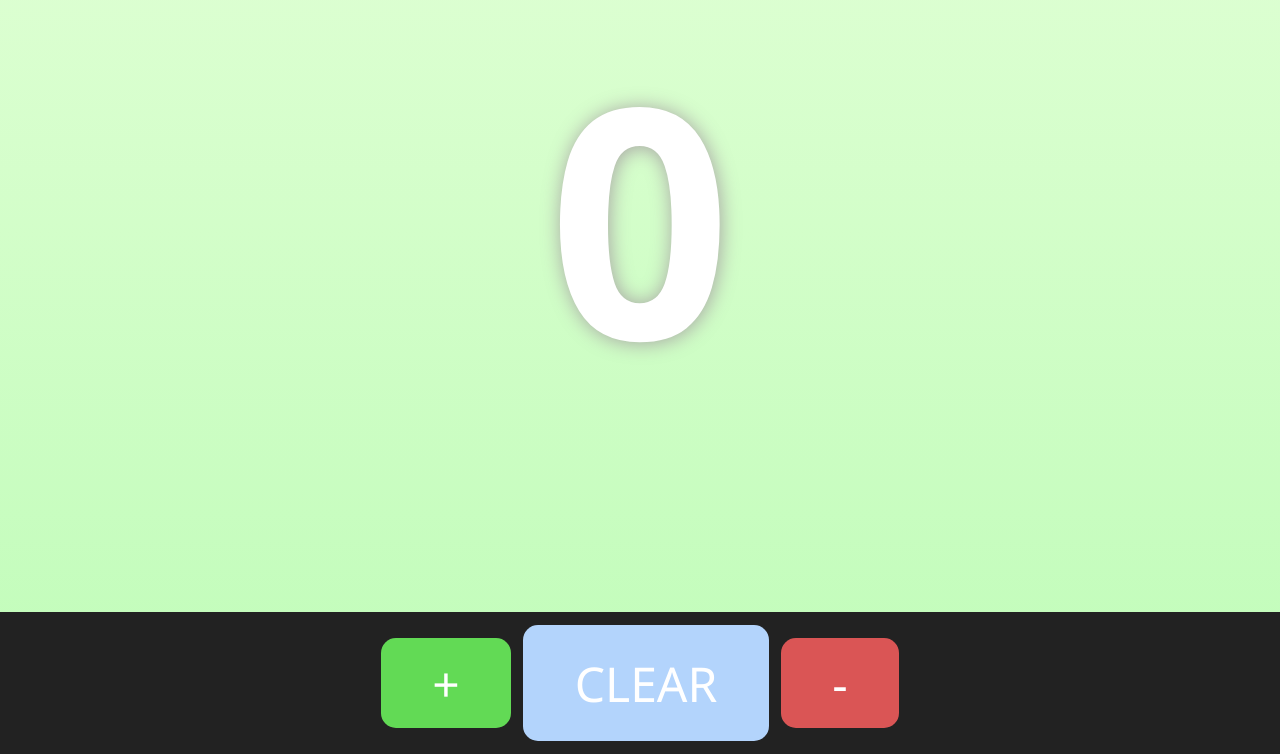
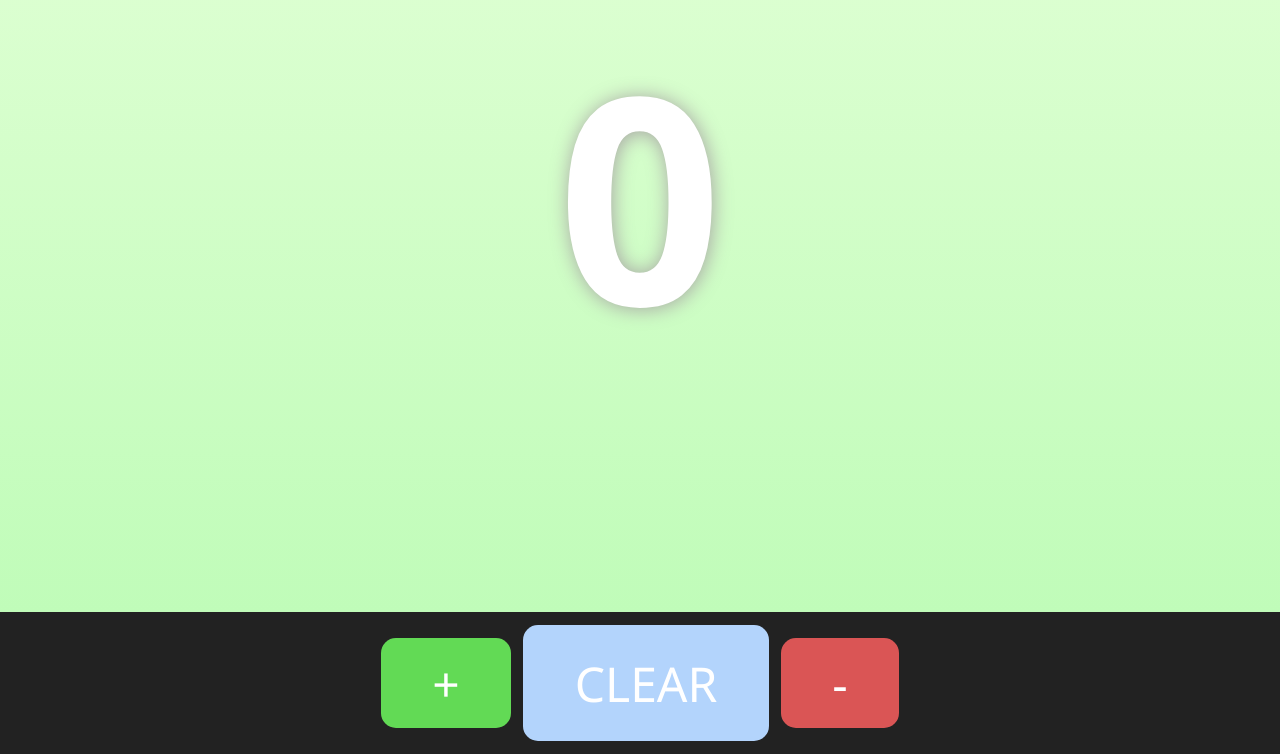
Before and after one commit to dushaaa8/counter, a website built with webpack: page index.html in a window 1280 px wide. Shown: the part 46-800 px from the top of the page. Built offline with nearby package versions, Linux system fonts and the light colour scheme.

Commit message:
Add files via upload

```diff
--- a/css/style.css
+++ b/css/style.css
@@ -83,7 +83,7 @@ textarea {
    ========================================================================== */
 body{
   position: relative;
-  height: 100vh;
+  height: 85vh;
   cursor: default;
   margin: 0;
   font-family: "Segoe UI", sans-serif;
@@ -93,7 +93,7 @@ body{
 }
 h1{
   margin: 0;
-  font-size: 2000%;
+  font-size: 1800%;
   text-shadow: 1px 1px 20px #a7a3a3;
 }
 h4{
```
